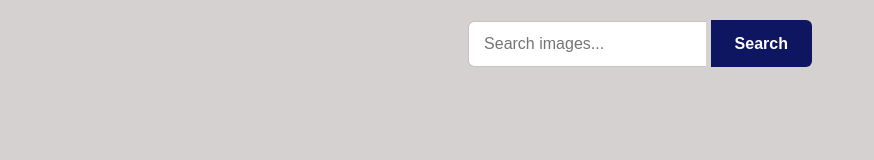
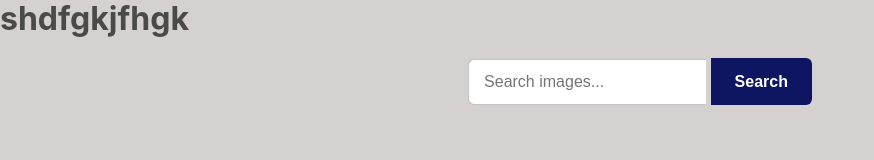
Before and after one commit to Nataliia4444/goit-js-hw-11, a website built with Vite: page src/index.html in a window 1280 px wide. Shown: the whole page, without its empty margins (0-874 px from the left). Built offline with nearby package versions, Linux system fonts and the light colour scheme.

Commit message:
new update

```diff
--- a/src/index.html
+++ b/src/index.html
@@ -9,6 +9,7 @@
 </head>
 
 <body>
+  <h1>shdfgkjfhgk</h1>
   <form class="search-form" id="search-form">
     <div class="input-group">
       <div class="input-group2">
```
